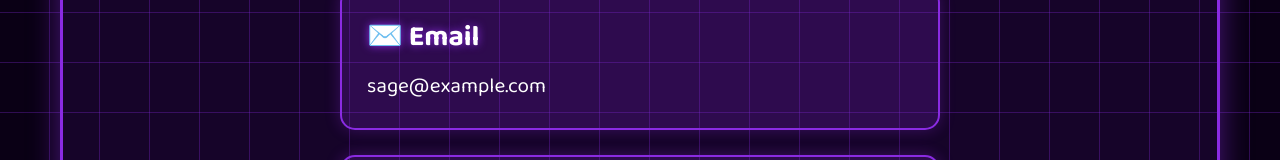
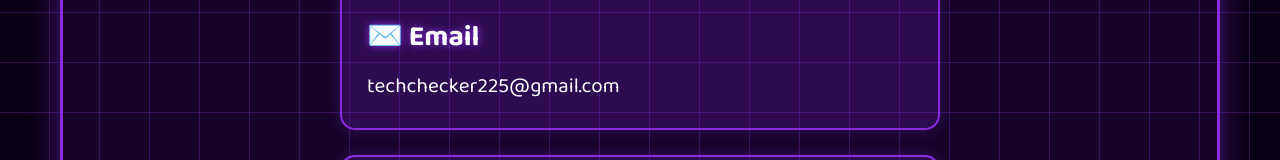
Before and after one commit to imalwaysad/sage-site, a plain HTML site: page contact.html in a window 1280 px wide. Shown: the part 488-648 px from the top of the page. Drawn offline with Linux system fonts and the light colour scheme.

Commit message:
Update contact.html

```diff
--- a/contact.html
+++ b/contact.html
@@ -160,7 +160,7 @@
             <div class="contact-info">
                 <div class="contact-item">
                     <h3>✉️ Email</h3>
-                    <p><a href="techchecker225@gmail.com">sage@example.com</a></p>
+                    <p><a href="techchecker225@gmail.com">techchecker225@gmail.com</a></p>
                 </div>
                 <div class="contact-item">
                     <h3>💬 Discord</h3>
```
